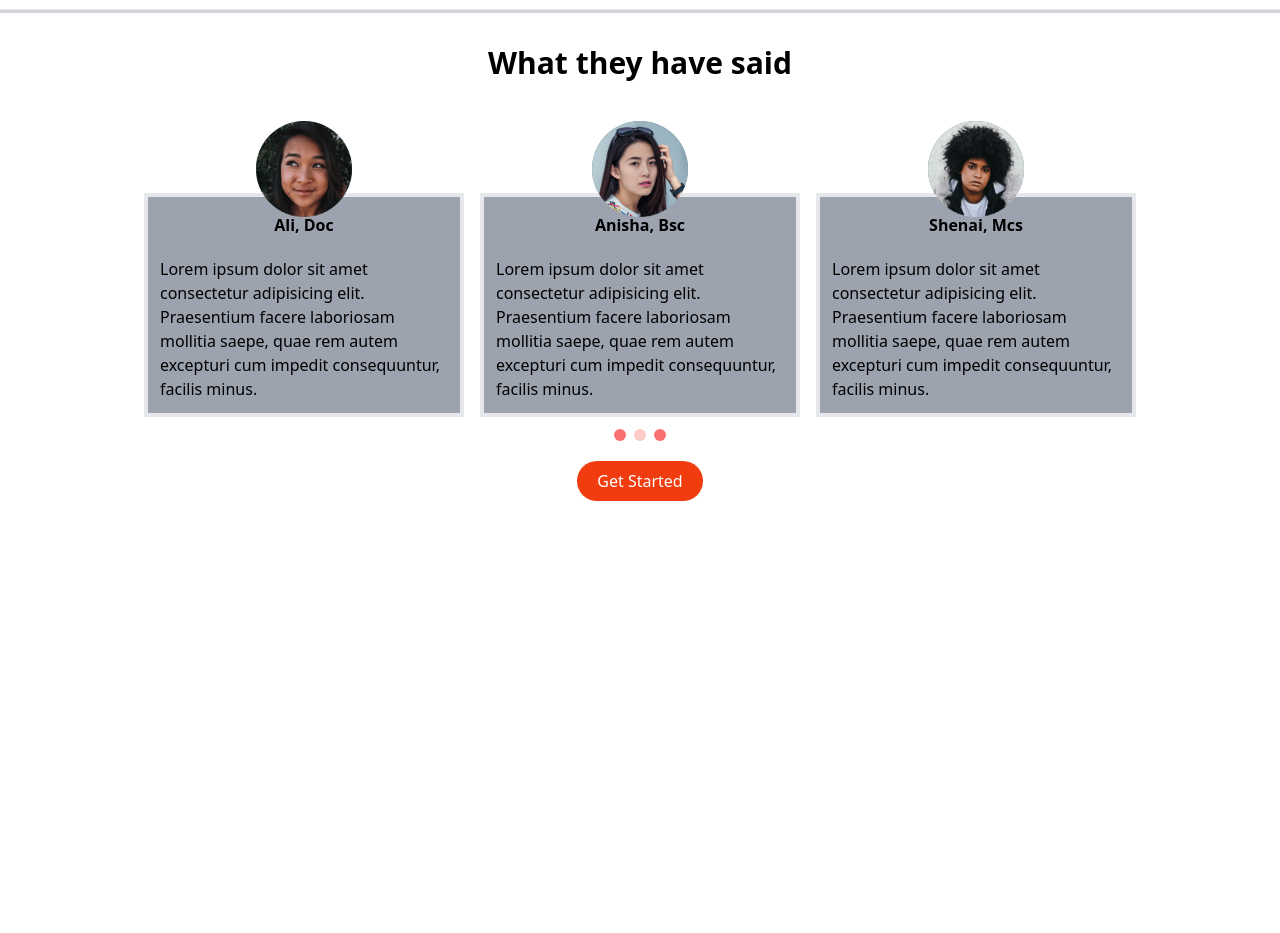
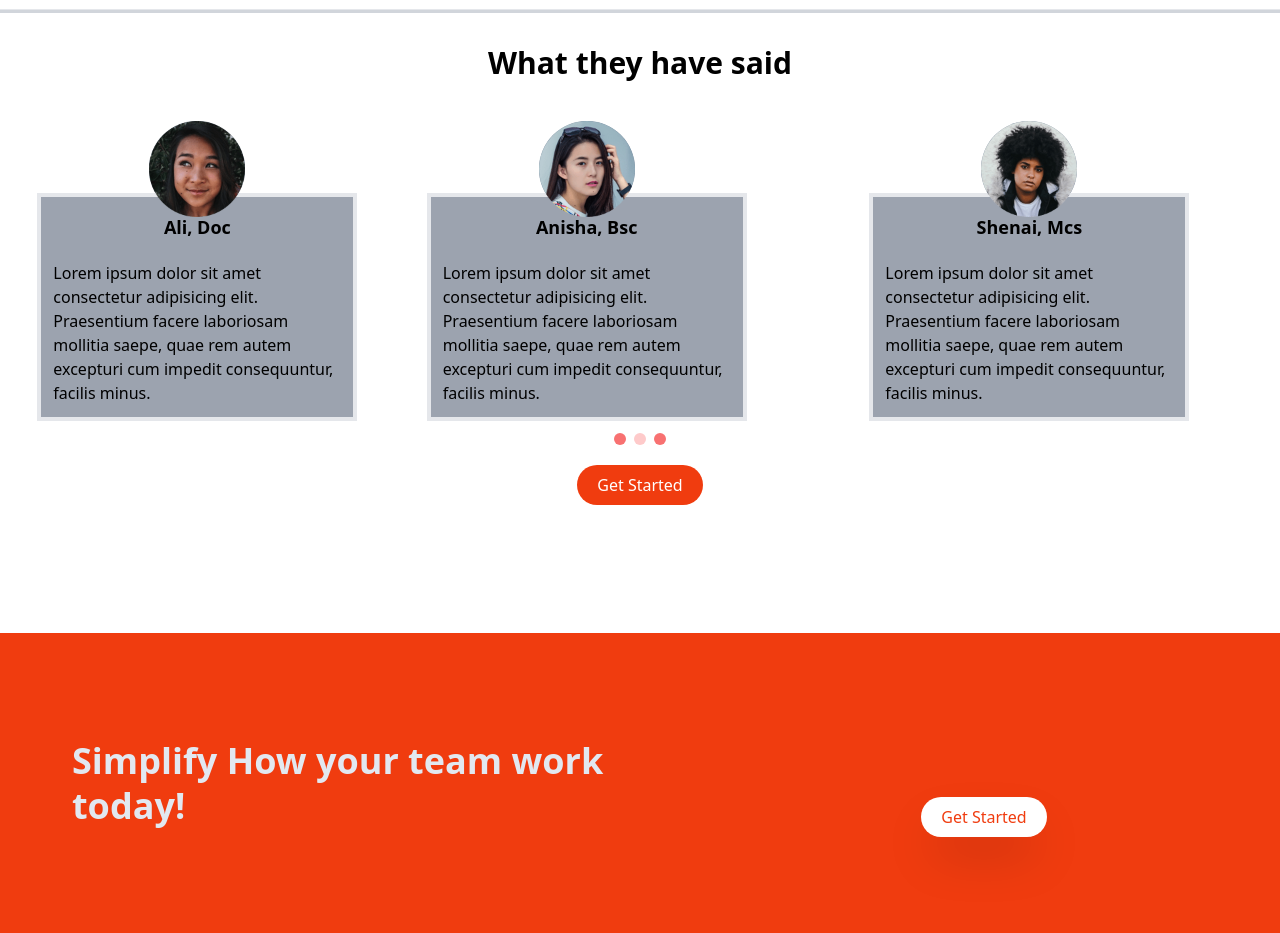
Before and after one commit to solomon-mh/manage_landing_page, a plain HTML site: page public/index.html in a window 1280 px wide. Shown: the part 1180-2113 px from the top of the page. Before the commit the page ends 1809 px from the top, so only its background shows below. Drawn offline with Linux system fonts and the light colour scheme.

Commit message:
CTA section added.

```diff
--- a/public/index.html
+++ b/public/index.html
@@ -100,31 +100,31 @@
           <img src="../images/avatar-ali.png" alt="avatar">
         </div>
         <div class="testimony w-80 bg-gray-400 border-4 m-auto">
-          <b class="text-center mt-4 block">Ali, Doc</b>
+          <b class="text-center text-lg   mt-4 block">Ali, Doc</b>
           <p class="text-left p-3 pt-5">Lorem ipsum dolor sit amet consectetur adipisicing elit. Praesentium facere
             laboriosam
             mollitia saepe, quae
             rem autem excepturi cum impedit consequuntur, facilis minus.</p>
         </div>
       </div>
-      <div class="hidden lg:block">
+      <div class="hidden w-1/3 lg:block">
         <div class="img-div w-24 h-24 -mb-6 z-10 m-auto rounded-full bg-slate-500">
           <img src="../images/avatar-anisha.png" alt="avatar">
         </div>
         <div class="testimony w-80 bg-gray-400 border-4 m-auto">
-          <b class="text-center mt-4 block">Anisha, Bsc</b>
+          <b class="text-center text-lg  mt-4 block">Anisha, Bsc</b>
           <p class="text-left p-3 pt-5">Lorem ipsum dolor sit amet consectetur adipisicing elit. Praesentium facere
             laboriosam
             mollitia saepe, quae
             rem autem excepturi cum impedit consequuntur, facilis minus.</p>
         </div>
       </div>
-      <div class="hidden lg:block">
+      <div class="hidden w-1/3 lg:block">
         <div class="img-div w-24 h-24 -mb-6 z-10 m-auto rounded-full bg-slate-500">
           <img src="../images/avatar-shanai.png" alt="avatar">
         </div>
         <div class="testimony w-80 bg-gray-400 border-4 m-auto">
-          <b class="text-center mt-4 block">Shenai, Mcs</b>
+          <b class="text-center text-lg mt-4 block">Shenai, Mcs</b>
           <p class="text-left p-3 pt-5">Lorem ipsum dolor sit amet consectetur adipisicing elit. Praesentium facere
             laboriosam
             mollitia saepe, quae
@@ -144,6 +144,24 @@
     </a>
   </section>
 
+  <!-- CTA section -->
+  <section class=" bg-brightRed">
+    <div
+      class="container flex flex-col items-center justify-between px-6 py-24 mx-auto space-y-12 space-x-24 p-10 lg:flex-row">
+      <div class="w-1/2 ml-12">
+        <h2 class="text-4xl text-slate-200 font-bold leading-tight text-center lg:text-left">Simplify How your team
+          work today!</h2>
+      </div>
+      <div class="w-1/2 mr-12">
+        <a
+          class="hidden max-w-fit mt-5 m-auto px-5 py-2 text-brightRed rounded-full baseline text-center bg-white shadow-2xl hover:bg-gray-900 hover:text-white md:block">
+          Get
+          Started
+        </a>
+      </div>
+    </div>
+  </section>
+
 </body>
 
 </html>
```
Also changed, not shown: public/output.css.
